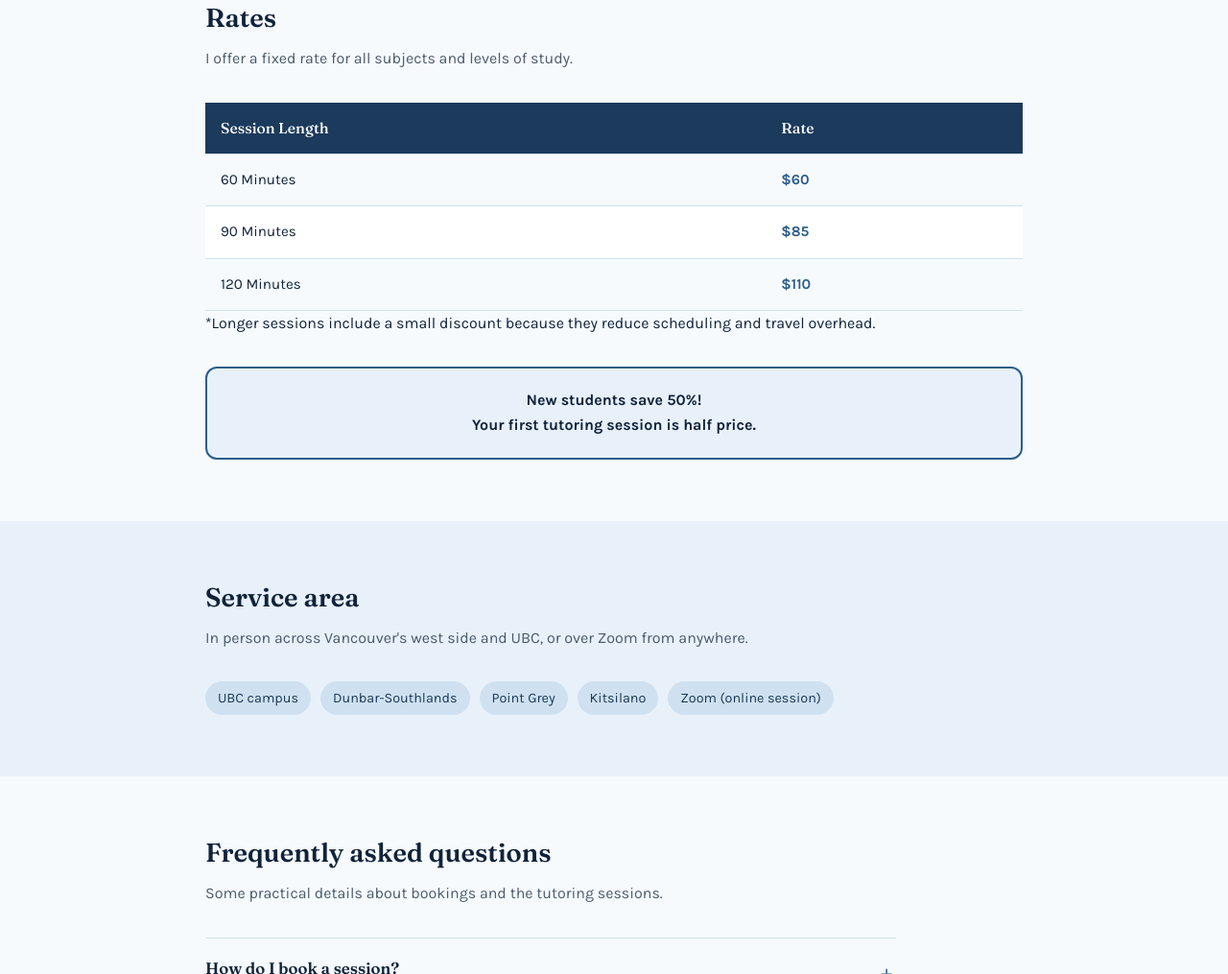
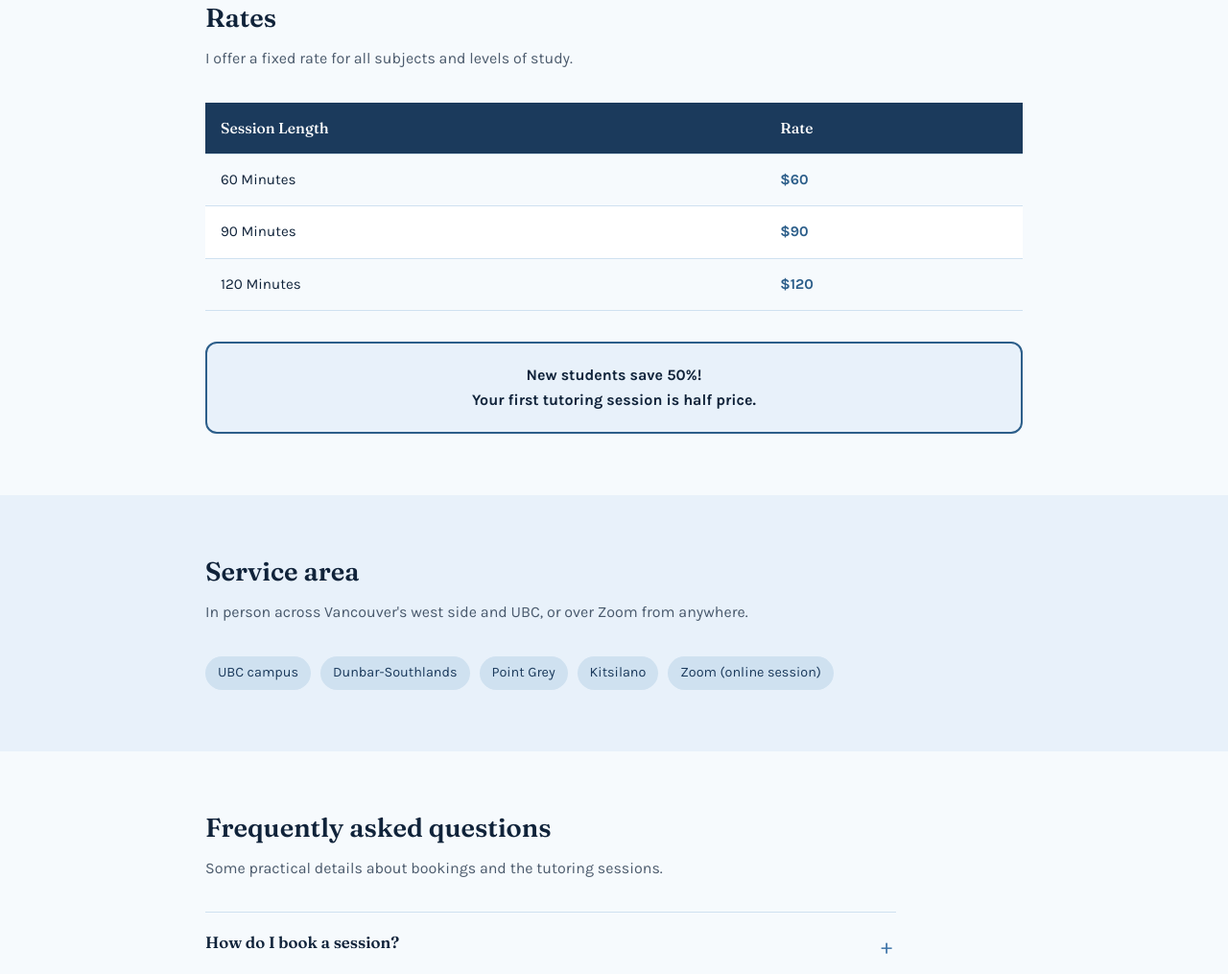
Before and after one commit to MarkEwert03/TutorWebpage, a plain HTML site: page index.html in a window 1280 px wide. Shown: the part 2922-3937 px from the top of the page at 96% size. Drawn offline with Linux system fonts and the light colour scheme.

Commit message:
change to flat rate

```diff
--- a/index.html
+++ b/index.html
@@ -177,16 +177,14 @@
             </tr>
             <tr>
               <td>90 Minutes</td>
-              <td class="price">$85</td>
+              <td class="price">$90</td>
             </tr>
             <tr>
               <td>120 Minutes</td>
-              <td class="price">$110</td>
+              <td class="price">$120</td>
             </tr>
           </tbody>
         </table>
-        <div>*Longer sessions include a small discount because they reduce scheduling and travel
-          overhead.</div>
         <div class="rates-note">
           <strong>New students save 50%!</strong><br>
           Your first tutoring session is half price.
```
